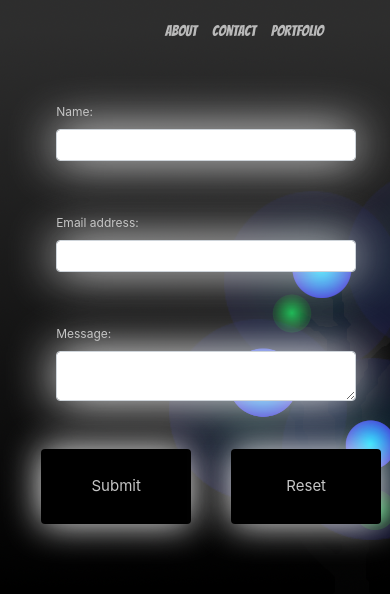
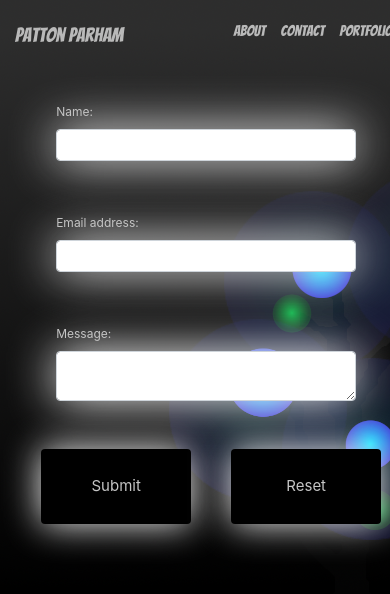
Before and after one commit to PattonParham/react-portfolio-aws-deploy, a React (Create React App) app: page /contact in a window 390 px wide. Shown: the top 594 px of the page. Built offline with nearby package versions, Linux system fonts and the light colour scheme.

Commit message:
added name to navbar and tinkered with responsiveness edit

```diff
--- a/src/components/Navbar/Navbar.css
+++ b/src/components/Navbar/Navbar.css
@@ -8,9 +8,13 @@
 
 .link{
 
-    margin-left: 95px;
+    margin-left: 65px;
     margin-top: 20px;
     text-decoration: none;
+}
+.name{
+    margin-left: 30px;
+    margin-top: 20px;
 }
 
 .about{
@@ -35,29 +39,23 @@ margin-left: 1150px;
 
 @media only screen and (max-width: 1500px){
     .about{
-        margin-left: 625px;
+        margin-left: 930px;
     }
-    .contact{
-        margin-left: 410px;
-    }
+
 
 }
 
 @media only screen and (max-width: 1300px){
     .about{
-        margin-left: 450px;
+        margin-left: 600px;
     }
-    .contact{
-        margin-left: 100px;
-    }
-    .portfolio{
-        margin-left: 370px;
-    }
+
+
 }
 
 @media only screen and (max-width: 1100px){
     .about{
-        margin-left: 300px;
+        margin-left: 450px;
     }
     .contact{
         margin-left: 50px;
@@ -84,7 +82,7 @@ margin-left: 1150px;
 
 @media only screen and (max-width: 414px){
     .about{
-        margin-left: 180px;
+        margin-left: 110px;
         font-size: 15px;
     }
     .contact{
@@ -99,7 +97,22 @@ margin-left: 1150px;
 
 @media only screen and (max-width: 375px){
     .about{
-        margin-left: 160px;
+        margin-left: 90px;
+        font-size: 14px;
+    }
+    .contact{
+        margin-left: 10px;
+        font-size: 14px;
+    }
+    .portfolio{
+        margin-left: 10px;
+        font-size: 14px;
+    }
+
+}
+@media only screen and (max-width: 360px){
+    .about{
+        margin-left: 90px;
         font-size: 14px;
     }
     .contact{
@@ -115,7 +128,7 @@ margin-left: 1150px;
 
 @media only screen and (max-width: 320px){
     .about{
-        margin-left: 180px;
+        margin-left: 45px;
         font-size: 14px;
     }
     .contact{
--- a/src/components/Navbar/Navbar.js
+++ b/src/components/Navbar/Navbar.js
@@ -8,6 +8,10 @@ const Navbar = () => {
 
         <div className="Navbar">
           <Row>
+
+            <div className="name">
+              <p className="text">Patton Parham</p>
+            </div>
 
             <div className="about link">
 
```
